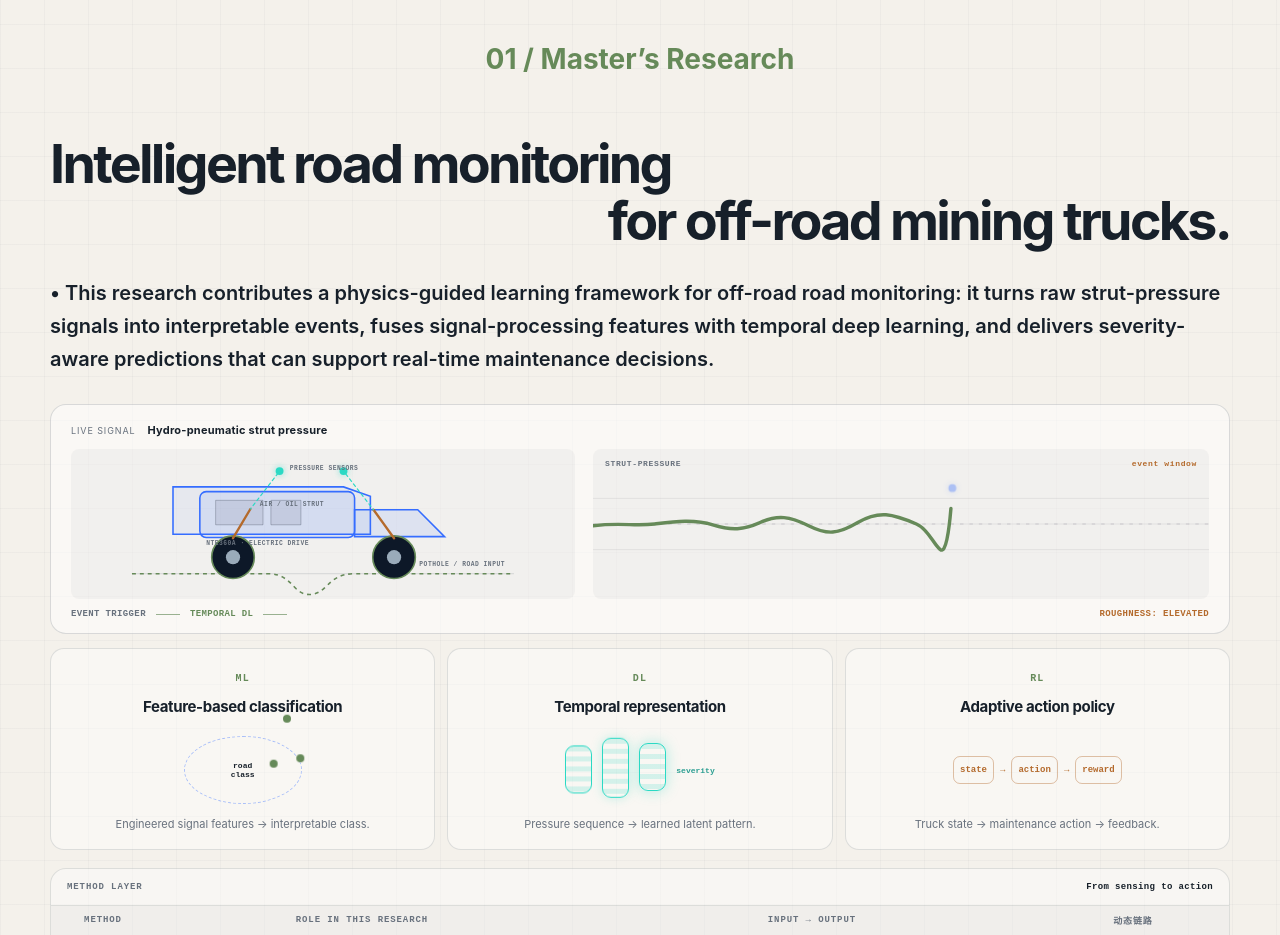
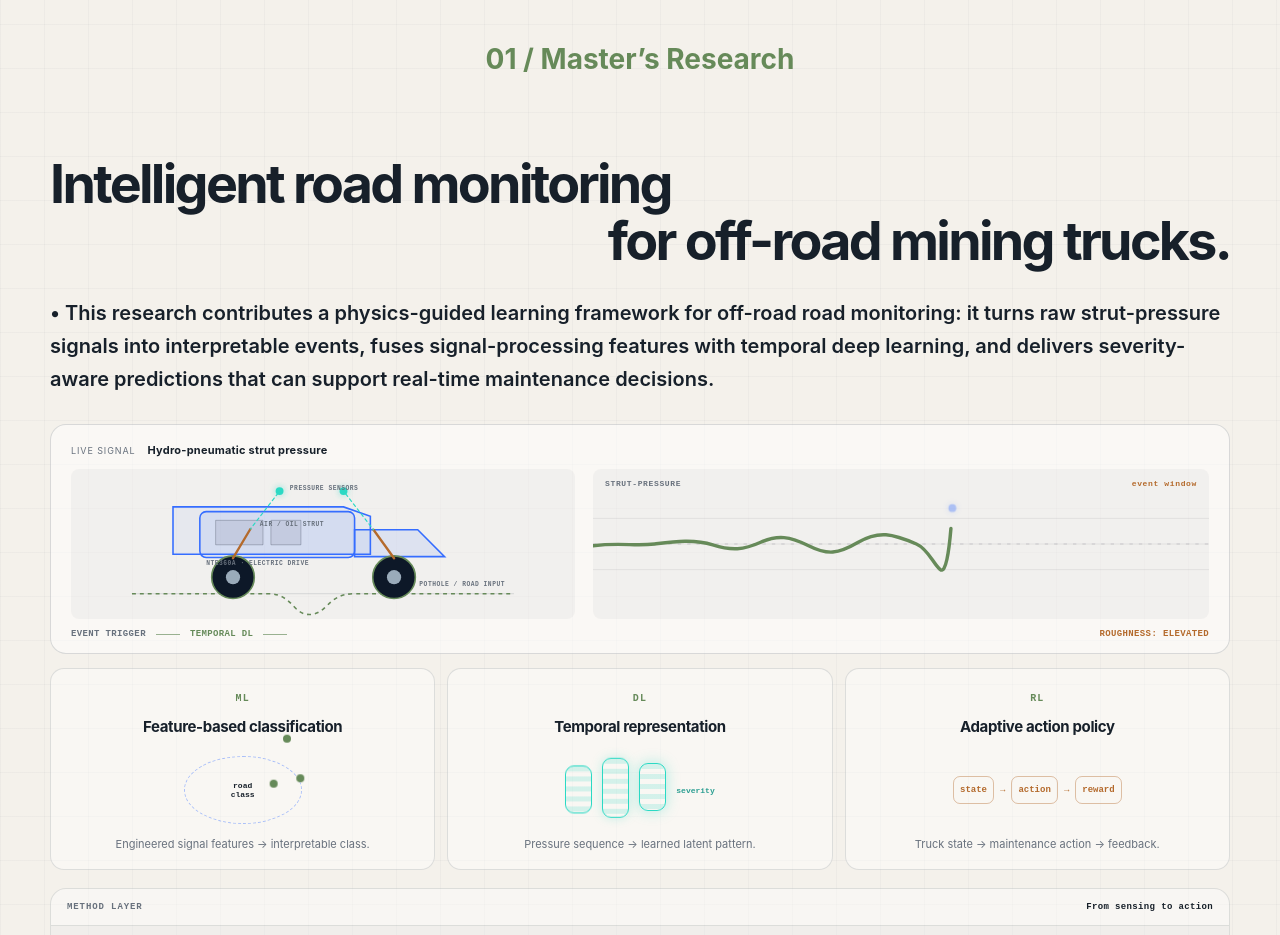
Before and after one commit to jiangjian9803-eng/jiangjian9803-eng.github.io, a Next.js app: page / in a window 1280 px wide. Shown: the part 3540-4475 px from the top of the page. Built offline with nearby package versions, Linux system fonts and the light colour scheme.

Commit message:
Increase research title top spacing

```diff
--- a/styles.css
+++ b/styles.css
@@ -247,7 +247,7 @@ h1 em { position: relative; margin-top: .08em; color: var(--blue); font-style: n
 .research-heading { max-width: 1550px; margin-inline: auto; text-align: center; }
 .research-section-label { display: block; width: 100%; margin-bottom: 14px; font-size: 28px; letter-spacing: 0; text-align: center; text-transform: none; transform: translateY(-44px); }
 .research-architecture header span, .innovation-heading span { color: #668a59; font-size: 10px; font-weight: 850; letter-spacing: .13em; text-transform: uppercase; }
-.research-heading h2 { margin-top: 15px; font-size: clamp(34px, 4.2vw, 56px); line-height: 1.06; letter-spacing: -.05em; text-align: left; }
+.research-heading h2 { margin-top: 35px; font-size: clamp(34px, 4.2vw, 56px); line-height: 1.06; letter-spacing: -.05em; text-align: left; }
 .research-title-line { display: block; }
 .research-title-line-second { text-align: right; }
 .research-heading > p { width: 100%; max-width: none; margin: 28px 0 0; color: var(--ink); font-size: 20px; font-weight: 600; line-height: 1.65; text-align: left; }
```
